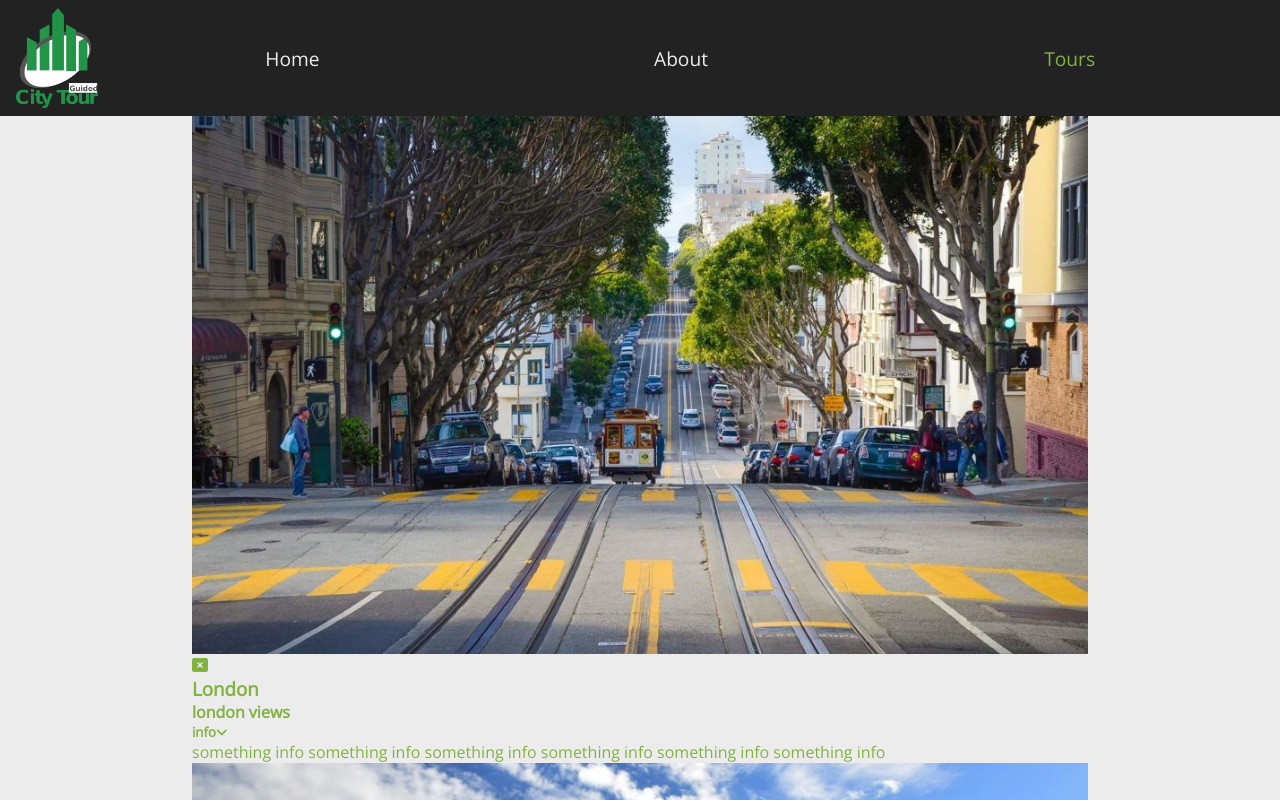
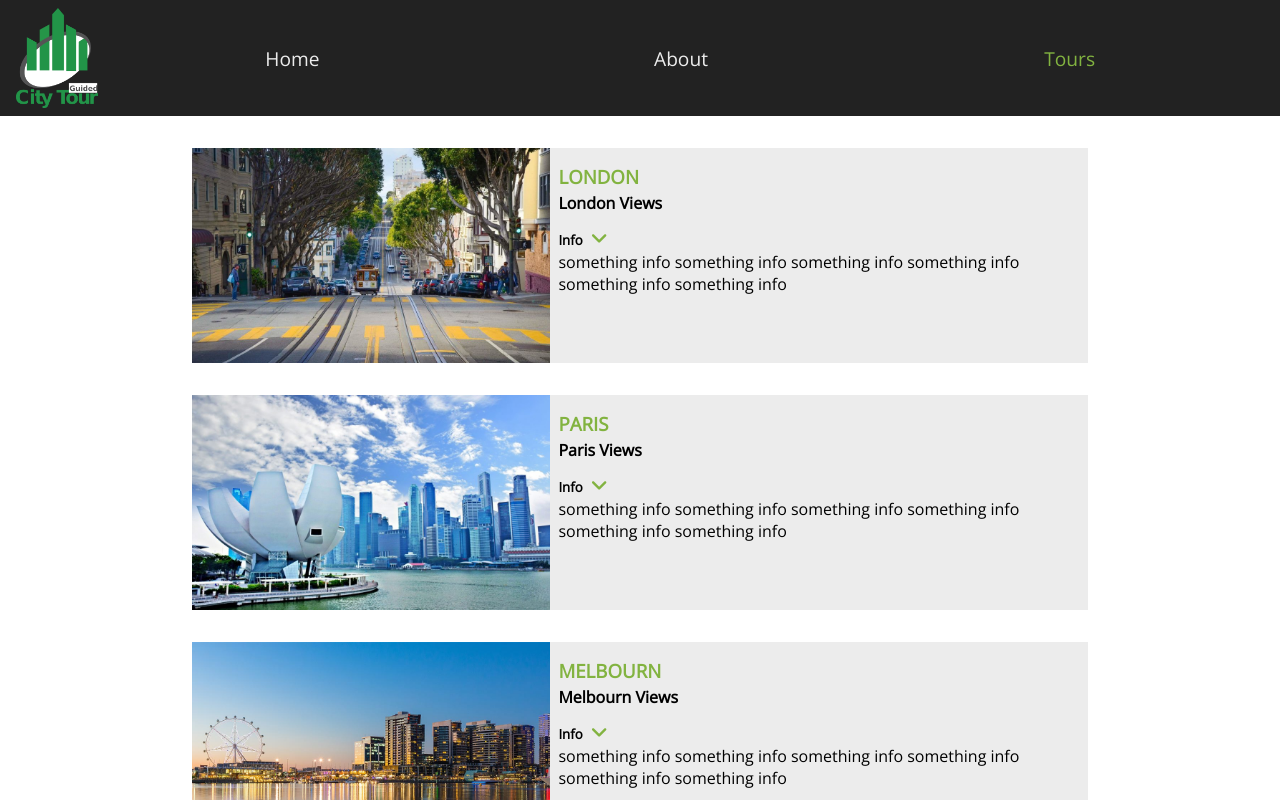
Before and after one commit to bambooka/city-tours, a React (Create React App) app: page / in a window 1280 px wide. Shown: the top 800 px of the page. Built offline with nearby package versions, Linux system fonts and the light colour scheme.

Commit message:
feat: add position and appearance style

```diff
--- a/src/component/Tour/tour.scss
+++ b/src/component/Tour/tour.scss
@@ -1,9 +1,59 @@
 @import '../../index.scss';
 
 .tour {
+  background-color: $mainGrey;
+  margin: 2rem 0;
   img {
     width: 100%;
     display: block;
     min-height: 6rem;
   }
 }
+
+@media screen and (min-width: 768px){
+  .tour {
+    display: grid;
+    grid-template-columns: 2fr 3fr;
+  }
+}
+
+.img-container {
+  position: relative;
+}
+
+.close-btn {
+  position: absolute;
+  display: block;
+  top: 5%;
+  right: 5%;
+  color: $mainGreen;
+  cursor: pointer;
+  font-size: 2rem;
+  transition: all 0.3s linear;
+  opacity: 0;
+}
+
+.img-container:hover .close-btn {
+  opacity: 1;
+}
+
+.tour-info {
+  padding: 1rem 0.5rem;
+  h3{
+    text-transform: uppercase;
+    color: $mainGreen;
+  }
+  h4{
+    text-transform: capitalize;
+    margin: 0.2rem 0 0.6rem 0;
+  }
+  h5{
+    text-transform: capitalize;
+    span {
+      color: $mainGreen;
+      margin: 0.5rem;
+      font-size: 1.2rem;
+      cursor: pointer;
+    }
+  }
+}
--- a/src/index.scss
+++ b/src/index.scss
@@ -11,6 +11,4 @@
 
 body {
   font-family: "Open Sans", sans-serif;
-  color: $mainGreen;
-  background: $mainGrey;
 }
```
